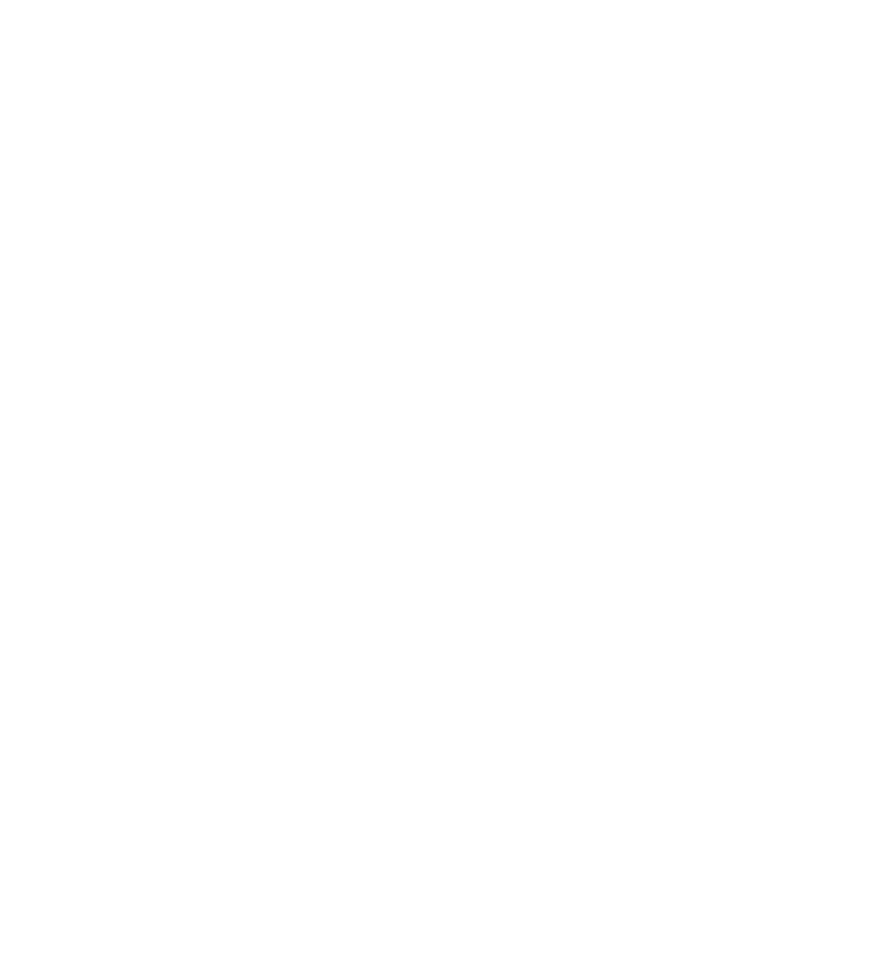
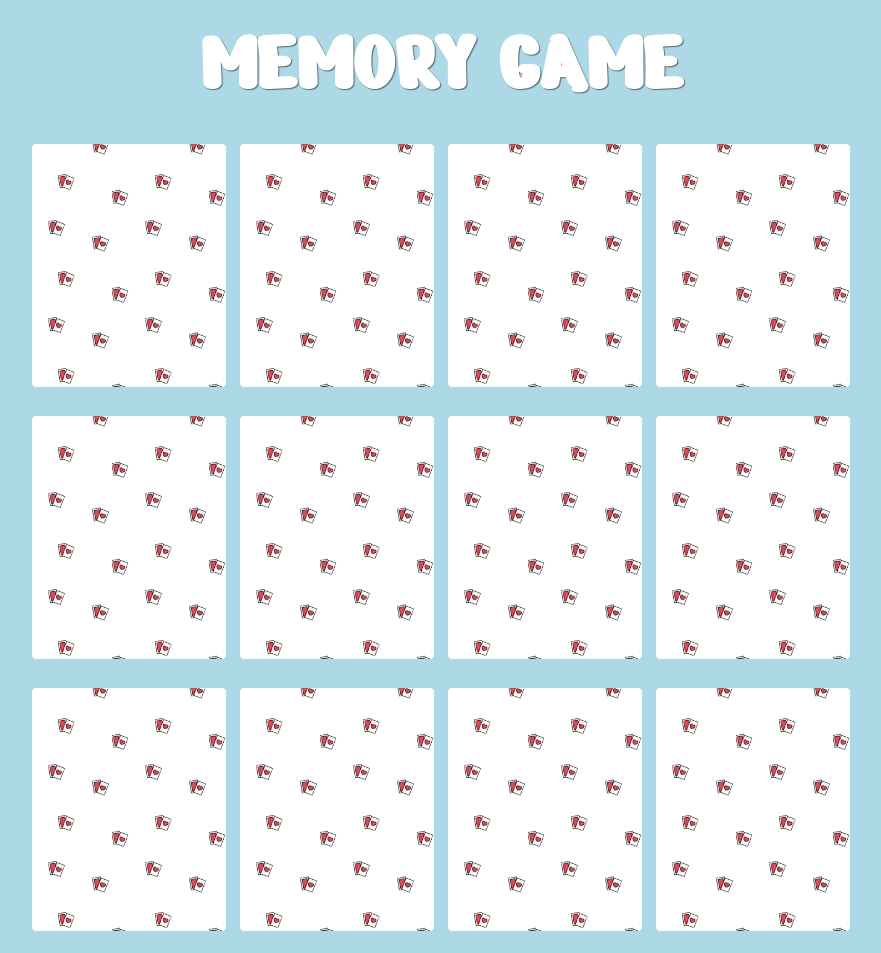
Before and after one commit to gabrisca/html-css-memory, a plain HTML site: page index.html in a window 1280 px wide. Shown: the whole page, without its empty margins (199-1080 px from the left). Before the commit the page ends 800 px from the top, so only its background shows below. Drawn offline with Linux system fonts and the light colour scheme.

Commit message:
creazione main

```diff
--- a/assets/css/style.css
+++ b/assets/css/style.css
@@ -1,3 +1,5 @@
+/* GENERAL */
+
 *{
   box-sizing: border-box;
   margin: 0;
@@ -6,4 +8,94 @@
 
 body{
   font-family: 'Nerko One', cursive;
+  background-color: #ADD8E6;
 }
+
+.clearfix{
+  content: '';
+  display: table;
+  clear: both;
+}
+
+.container{
+  width: 65%;
+  margin: 10px auto;
+  /* background-color: blue; */
+}
+
+/* /GENERAL */
+
+/* HEADER */
+
+header h1{
+  text-align: center;
+  text-transform: uppercase;
+  font-size: 5.5em;
+  color: white;
+  text-shadow: 1px 1px 1px rgba(0, 0, 0, 0.5);
+  margin-bottom: 20px;
+}
+
+/* /HEADER */
+
+/* MAIN */
+
+.table{
+  width: 100%;
+  /* height: 500px;
+  background-color: rgba(0, 0, 0, 0.5); */
+}
+
+.row{
+  width: 100%;
+  /* background-color: seagreen; */
+  margin-bottom: 15px;
+}
+
+.row .card{
+  width: calc(100% / 4 - 14px);
+  margin: 7px;
+  background-color: white;
+  float: left;
+  border-radius: 2%;
+  padding: 2%;
+  text-align: center;
+  font-size: 2em;
+  position: relative;
+  cursor: pointer;
+}
+
+.card img{
+  width: 100%;
+}
+
+.card:hover{
+  display: initial;
+}
+
+.layover{
+  width: 100%;
+  height: 100%;
+  position: absolute;
+  top: 0;
+  left: 0;
+  background-image: url(../img/pattern.png);
+  background-size:contain;
+  border-radius: 2%;
+}
+
+.card:hover .layover{
+  display: none;
+}
+
+.card .card-text{
+  color: #E61986;
+}
+
+.card:hover .card-text{
+  color: #E67919;
+}
+
+
+
+/* MAIN */
--- a/index.html
+++ b/index.html
@@ -11,5 +11,101 @@
 </head>
 <body>
 
+  <div class="container">
+
+    <header>
+      <h1>memory game</h1>
+    </header>
+
+    <main>
+      <div class="table">
+        <div class="row clearfix">
+          <div class="card">
+            <img src="assets/img/noun_Bicycle_3134821.png" alt="bycicle">
+            <div class="card-text">Bycicle</div>
+            <div class="layover"></div>
+          </div>
+
+
+          <div class="card">
+            <img src="assets/img/noun_Cruise_Ship_3134824.png" alt="cruise ship">
+            <div class="card-text">Cruise ship</div>
+            <div class="layover"></div>
+          </div>
+
+          <div class="card">
+            <img src="assets/img/noun_Submarine_3134738.png" alt="submarine">
+            <div class="card-text">Submarine</div>
+            <div class="layover"></div>
+          </div>
+
+          <div class="card">
+            <img src="assets/img/noun_air_balloon_3134741.png" alt="air baloon">
+            <div class="card-text">Air baloon</div>
+            <div class="layover"></div>
+          </div>
+        </div>
+
+        <div class="row clearfix">
+          <div class="card">
+            <img src="assets/img/noun_Bicycle_3134821.png" alt="bycicle">
+            <div class="card-text">Bycicle</div>
+            <div class="layover"></div>
+          </div>
+
+
+          <div class="card">
+            <img src="assets/img/noun_Cruise_Ship_3134824.png" alt="cruise ship">
+            <div class="card-text">Cruise ship</div>
+            <div class="layover"></div>
+          </div>
+
+          <div class="card">
+            <img src="assets/img/noun_Submarine_3134738.png" alt="submarine">
+            <div class="card-text">Submarine</div>
+            <div class="layover"></div>
+          </div>
+
+          <div class="card">
+            <img src="assets/img/noun_air_balloon_3134741.png" alt="air baloon">
+            <div class="card-text">Air baloon</div>
+            <div class="layover"></div>
+          </div>
+        </div>
+
+        <div class="row clearfix">
+          <div class="card">
+            <img src="assets/img/noun_Bicycle_3134821.png" alt="bycicle">
+            <div class="card-text">Bycicle</div>
+            <div class="layover"></div>
+          </div>
+
+
+          <div class="card">
+            <img src="assets/img/noun_Cruise_Ship_3134824.png" alt="cruise ship">
+            <div class="card-text">Cruise ship</div>
+            <div class="layover"></div>
+          </div>
+
+          <div class="card">
+            <img src="assets/img/noun_Submarine_3134738.png" alt="submarine">
+            <div class="card-text">Submarine</div>
+            <div class="layover"></div>
+          </div>
+
+          <div class="card">
+            <img src="assets/img/noun_air_balloon_3134741.png" alt="air baloon">
+            <div class="card-text">Air baloon</div>
+            <div class="layover"></div>
+          </div>
+        </div>
+
+      </div>
+    </main>
+
+    <footer></footer>
+
+  </div>
+
 </body>
 </html>
```
